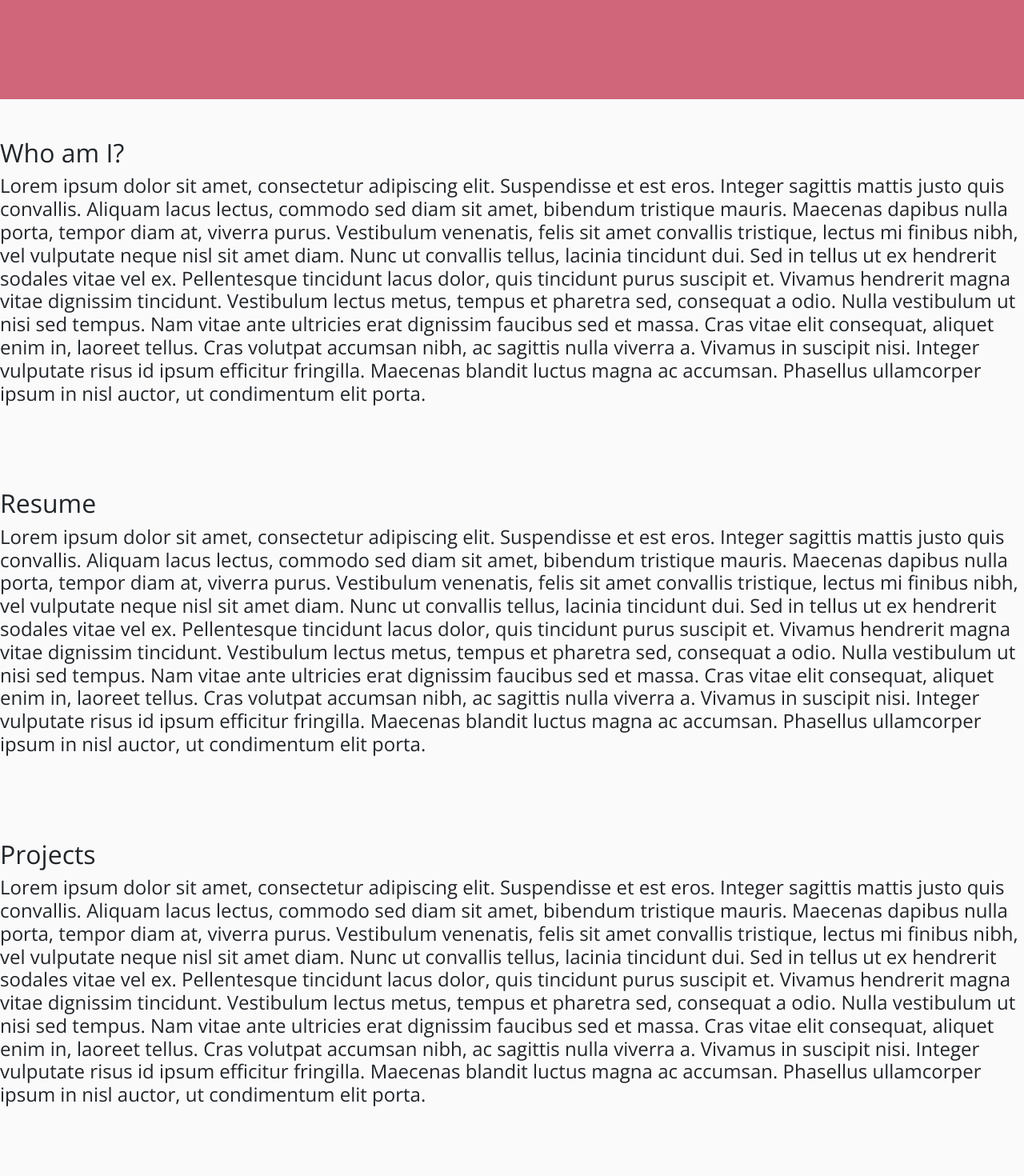
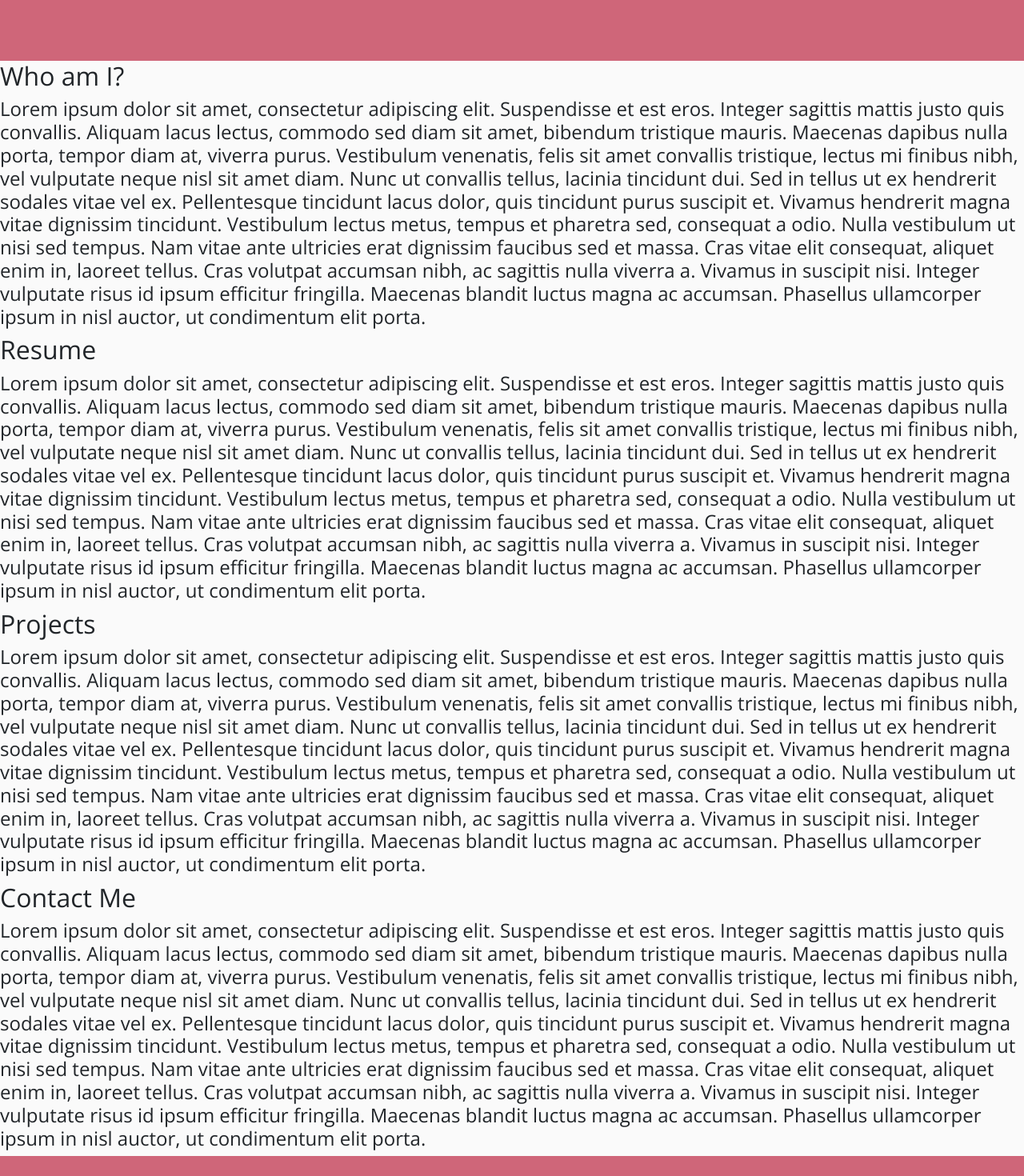
Before and after one commit to ClementTsang/clementtsang.github.io, a Vue app: page / in a window 1280 px wide. Shown: the part 420-1890 px from the top of the page at 80% size. Built offline with nearby package versions, Linux system fonts and the light colour scheme.

Commit message:
Added fix for taskbar offset.

```diff
--- a/src/components/About.vue
+++ b/src/components/About.vue
@@ -1,17 +1,5 @@
 <template>
 	<div id="about" style="background-color: #fafafa">
-		<b-card
-			overlay
-			style="height: 3rem; border: none; background-color: #CF6679;"
-			no-body
-			class="rounded-0"
-	  	></b-card>
-		<b-card
-			overlay
-			style="height: 3rem; border: none; background-color: #fafafa;"
-			no-body
-			class="rounded-0"
-	  	></b-card>
 		<h2>Who am I?</h2>
 		<h4>Lorem ipsum dolor sit amet, consectetur adipiscing elit. Suspendisse et est eros. Integer sagittis mattis justo quis convallis. Aliquam lacus lectus, commodo sed diam sit amet, bibendum tristique mauris. Maecenas dapibus nulla porta, tempor diam at, viverra purus. Vestibulum venenatis, felis sit amet convallis tristique, lectus mi finibus nibh, vel vulputate neque nisl sit amet diam. Nunc ut convallis tellus, lacinia tincidunt dui. Sed in tellus ut ex hendrerit sodales vitae vel ex. Pellentesque tincidunt lacus dolor, quis tincidunt purus suscipit et.  Vivamus hendrerit magna vitae dignissim tincidunt. Vestibulum lectus metus, tempus et pharetra sed, consequat a odio. Nulla vestibulum ut nisi sed tempus. Nam vitae ante ultricies erat dignissim faucibus sed et massa. Cras vitae elit consequat, aliquet enim in, laoreet tellus. Cras volutpat accumsan nibh, ac sagittis nulla viverra a. Vivamus in suscipit nisi. Integer vulputate risus id ipsum efficitur fringilla. Maecenas blandit luctus magna ac accumsan. Phasellus ullamcorper ipsum in nisl auctor, ut condimentum elit porta.</h4>
 	</div>
--- a/src/components/Contact.vue
+++ b/src/components/Contact.vue
@@ -1,11 +1,5 @@
 <template>
 	<div id="contact" style="background-color: #fafafa">
-		<b-card
-			overlay
-			style="height: 6rem; border: none; background-color: #fafafa"
-			no-body
-			class="rounded-0"
-	  	></b-card>
 		<h2>Contact Me</h2>
 		<h4>Lorem ipsum dolor sit amet, consectetur adipiscing elit. Suspendisse et est eros. Integer sagittis mattis justo quis convallis. Aliquam lacus lectus, commodo sed diam sit amet, bibendum tristique mauris. Maecenas dapibus nulla porta, tempor diam at, viverra purus. Vestibulum venenatis, felis sit amet convallis tristique, lectus mi finibus nibh, vel vulputate neque nisl sit amet diam. Nunc ut convallis tellus, lacinia tincidunt dui. Sed in tellus ut ex hendrerit sodales vitae vel ex. Pellentesque tincidunt lacus dolor, quis tincidunt purus suscipit et.  Vivamus hendrerit magna vitae dignissim tincidunt. Vestibulum lectus metus, tempus et pharetra sed, consequat a odio. Nulla vestibulum ut nisi sed tempus. Nam vitae ante ultricies erat dignissim faucibus sed et massa. Cras vitae elit consequat, aliquet enim in, laoreet tellus. Cras volutpat accumsan nibh, ac sagittis nulla viverra a. Vivamus in suscipit nisi. Integer vulputate risus id ipsum efficitur fringilla. Maecenas blandit luctus magna ac accumsan. Phasellus ullamcorper ipsum in nisl auctor, ut condimentum elit porta.</h4>
 	</div>
--- a/src/components/Projects.vue
+++ b/src/components/Projects.vue
@@ -1,11 +1,5 @@
 <template>
 	<div id="projects" style="background-color: #fafafa">
-		<b-card
-			overlay
-			style="height: 6rem; border: none; background-color: #fafafa"
-			no-body
-			class="rounded-0"
-	  	></b-card>
 		<h2>Projects</h2>
 		<h4>Lorem ipsum dolor sit amet, consectetur adipiscing elit. Suspendisse et est eros. Integer sagittis mattis justo quis convallis. Aliquam lacus lectus, commodo sed diam sit amet, bibendum tristique mauris. Maecenas dapibus nulla porta, tempor diam at, viverra purus. Vestibulum venenatis, felis sit amet convallis tristique, lectus mi finibus nibh, vel vulputate neque nisl sit amet diam. Nunc ut convallis tellus, lacinia tincidunt dui. Sed in tellus ut ex hendrerit sodales vitae vel ex. Pellentesque tincidunt lacus dolor, quis tincidunt purus suscipit et.  Vivamus hendrerit magna vitae dignissim tincidunt. Vestibulum lectus metus, tempus et pharetra sed, consequat a odio. Nulla vestibulum ut nisi sed tempus. Nam vitae ante ultricies erat dignissim faucibus sed et massa. Cras vitae elit consequat, aliquet enim in, laoreet tellus. Cras volutpat accumsan nibh, ac sagittis nulla viverra a. Vivamus in suscipit nisi. Integer vulputate risus id ipsum efficitur fringilla. Maecenas blandit luctus magna ac accumsan. Phasellus ullamcorper ipsum in nisl auctor, ut condimentum elit porta.</h4>
 	</div>
--- a/src/components/Resume.vue
+++ b/src/components/Resume.vue
@@ -1,11 +1,5 @@
 <template>
 	<div id="resume" style="background-color: #fafafa">
-		<b-card
-			overlay
-			style="height: 6rem; border: none; background-color: #fafafa;"
-			no-body
-			class="rounded-0"
-	  	></b-card>
 		<h2>Resume</h2>
 		<h4>Lorem ipsum dolor sit amet, consectetur adipiscing elit. Suspendisse et est eros. Integer sagittis mattis justo quis convallis. Aliquam lacus lectus, commodo sed diam sit amet, bibendum tristique mauris. Maecenas dapibus nulla porta, tempor diam at, viverra purus. Vestibulum venenatis, felis sit amet convallis tristique, lectus mi finibus nibh, vel vulputate neque nisl sit amet diam. Nunc ut convallis tellus, lacinia tincidunt dui. Sed in tellus ut ex hendrerit sodales vitae vel ex. Pellentesque tincidunt lacus dolor, quis tincidunt purus suscipit et.  Vivamus hendrerit magna vitae dignissim tincidunt. Vestibulum lectus metus, tempus et pharetra sed, consequat a odio. Nulla vestibulum ut nisi sed tempus. Nam vitae ante ultricies erat dignissim faucibus sed et massa. Cras vitae elit consequat, aliquet enim in, laoreet tellus. Cras volutpat accumsan nibh, ac sagittis nulla viverra a. Vivamus in suscipit nisi. Integer vulputate risus id ipsum efficitur fringilla. Maecenas blandit luctus magna ac accumsan. Phasellus ullamcorper ipsum in nisl auctor, ut condimentum elit porta.</h4>
 	</div>
--- a/src/router.js
+++ b/src/router.js
@@ -19,7 +19,7 @@ let router = new Router({
 		}
 		if (to.hash) {
 			// TODO: We require a check to make sure that we are at the correct position!  We might be able to fix this and our issue with anchor links in one stone...
-			return window.scrollTo({ top: (document.querySelector(to.hash).offsetTop), behavior: 'smooth' });
+			return window.scrollTo({ top: (document.querySelector(to.hash).offsetTop - 6 * parseFloat(getComputedStyle(document.querySelector(to.hash)).fontSize)), behavior: 'smooth' });
 		}
 		return window.scrollTo({ top: 0, behavior: 'smooth' });
 	},
```
